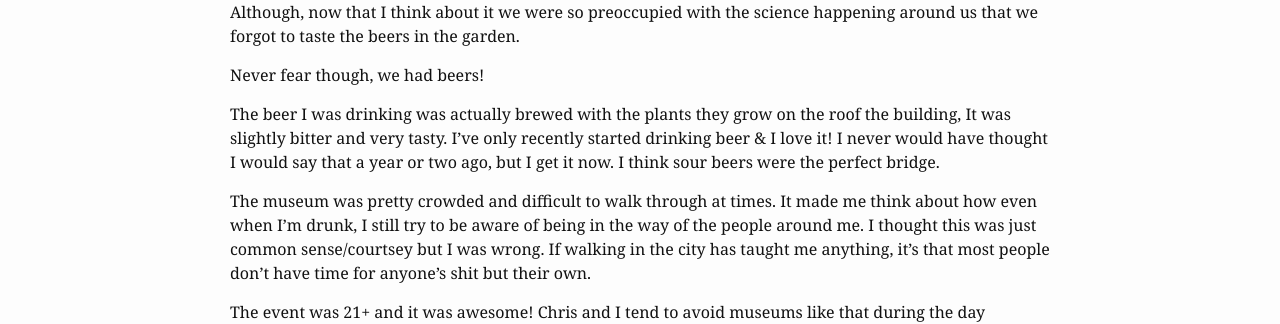
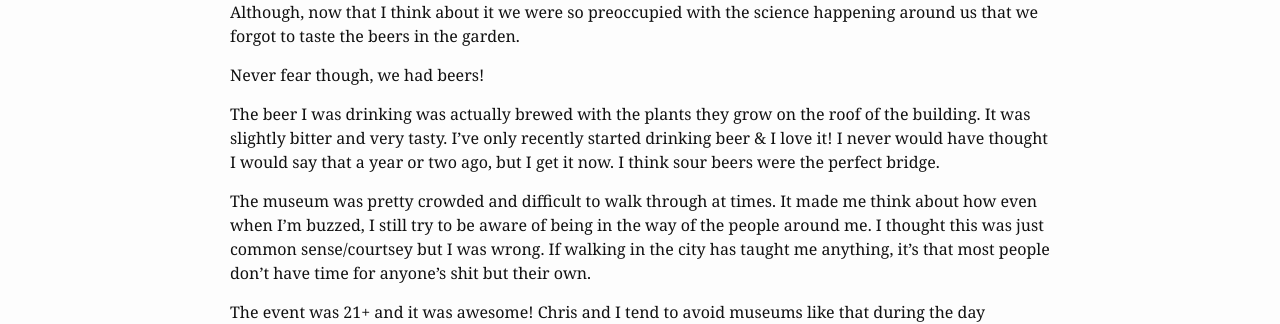
Before and after one commit to kilbanks/anhourinthecity.com, a Jekyll site: the page built from _posts/2017-07-20-day-28-night-at-the-museum.md, in a window 1280 px wide and 900 px high, scrolled down 682 px. Shown: the part 157-481 px from the top of the window. Built offline with Jekyll 4.4.1, drawn with Linux system fonts in a browser that asks for light colours; comment, search, counter and statistics services are not loaded.

Commit message:
Update 2017-07-20-day-28-night-at-the-museum.md

```diff
--- a/_posts/2017-07-20-day-28-night-at-the-museum.md
+++ b/_posts/2017-07-20-day-28-night-at-the-museum.md
@@ -11,9 +11,9 @@ Every Thursday the SF Science museum puts on a nighttime exhibit, and this week
 
 Never fear though, we had beers!
 
-The beer I was drinking was actually brewed with the plants they grow on the roof the building, It was slightly bitter and very tasty. I’ve only recently started drinking beer & I love it! I never would have thought I would say that a year or two ago, but I get it now. I think sour beers were the perfect bridge.
+The beer I was drinking was actually brewed with the plants they grow on the roof of the building. It was slightly bitter and very tasty. I’ve only recently started drinking beer & I love it! I never would have thought I would say that a year or two ago, but I get it now. I think sour beers were the perfect bridge.
 
-The museum was pretty crowded and difficult to walk through at times. It made me think about how even when I’m drunk, I still try to be aware of being in the way of the people around me. I thought this was just common sense/courtsey but I was wrong. If walking in the city has taught me anything, it’s that most people don’t have time for anyone’s shit but their own.
+The museum was pretty crowded and difficult to walk through at times. It made me think about how even when I’m buzzed, I still try to be aware of being in the way of the people around me. I thought this was just common sense/courtsey but I was wrong. If walking in the city has taught me anything, it’s that most people don’t have time for anyone’s shit but their own.
 
 The event was 21+ and it was awesome! Chris and I tend to avoid museums like that during the day because they’re normally overrun with screaming children. Today it was just overrun with oblivious adults. I can deal with that!
 
```
